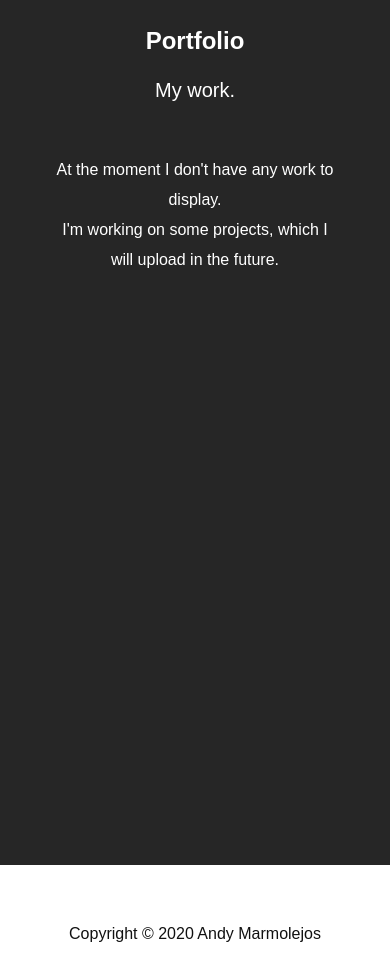
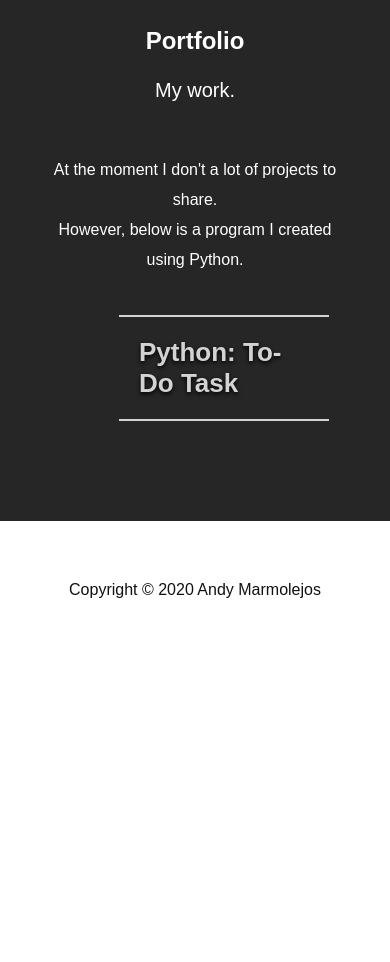
Before and after one commit to andyrm8052/home, a plain HTML site: page software.html in a window 390 px wide. Shown: the part 2200-3162 px from the top of the page. After the commit the page ends 2829 px from the top, so only its background shows below. Drawn offline with Linux system fonts and the light colour scheme.

Commit message:
Software Page Updated
Added a personal project and some css.

```diff
--- a/css/style.css
+++ b/css/style.css
@@ -193,6 +193,7 @@ header.sticky ul li a{
 	display: flex;
 }
 
+
 .blur.active{  /*NEW*/
 	filter: blur(20px);
 	pointer-events: none;
@@ -226,6 +227,18 @@ h5{  /*NEW*/
 	top: 100%;
 	transition: 0.5s;
 	text-align: left;
+}
+
+.softwareText{
+	margin-top: 40px;
+}
+
+.overlay h5{
+	border-color: lightgrey;
+	border-style: solid;
+	border-width: 2px 0px;
+	padding: 20px;
+	font-size: 26px;
 }
 
 .contentBox{
@@ -291,6 +304,13 @@ h5{  /*NEW*/
 	transform: translate(150%, 0);
 }
 
+.content3 .portfolioBox{
+	padding: 0 40px;
+	transition: 0.5s;
+	width: 100%;
+	transform: translate(10%, 0);
+}
+
 .portfolioBox a{
 	text-decoration: none;
 	color: white;
@@ -321,6 +341,13 @@ h5{  /*NEW*/
 	opacity: 1.0;
 }
 
+.portfolio .content3:hover > .portfolioBox{
+	opacity: 1.0;
+}
+
+.portfolio .content3:hover > .portfolioBox:hover{
+	opacity: 0.4;
+}
 
 .content2 .portfolioBox:hover h2 {
 	transform: scale(1.3);
@@ -371,7 +398,7 @@ h5{  /*NEW*/
 .overlay{
 	color: white;
 	text-shadow: 0 2px 4px black;
-	position: absolute;
+	/*position: absolute;  Comment it NEW*/
 	left: 0;
 	right: 0;
 	top: 0;
--- a/software.html
+++ b/software.html
@@ -47,56 +47,25 @@
 
 		</div>
 	</section>
-	<section class="portfolio" id="portfolioLink">
+	<section class="portfolio" class="softwarePort" id="portfolioLink">
 		<div class="heading blur">
 			<h2>Portfolio</h2>
 			<p>My work.</p>
 		</div>
 
-		<p>At the moment I don't have any work to display.<br>
-			I'm working on some projects, which I will upload in the future.</p>
+		<p>At the moment I don't a lot of projects to share.<br>
+			However, below is a program I created using Python.</p>
 
-		<div class="content2 blur">
+		<div class="content3 blur">
 
 			<div class="portfolioBox">
-			<a href="#portfolioLink" class="anchor" onclick="toggle()" id="img-1">
-				<!-- <img> -->
-				<div class="overlay">
-				<h5></h5>
+				<div class="softwareText">
+					<a href="https://github.com/andyrm8052/todoTasks" target="_blank" class="anchor">
+						<div class="overlay">
+							<h5>Python: To-Do Task</h5>
+						</div>
+					</a>
 				</div>
-			</a>
-			</div>
-			<div class="portfolioBox">
-			<a href="#portfolioLink" class="anchor" onclick="toggle()" id="img-2">
-				<!-- <img> -->
-				<div class="overlay">
-				<h5></h5>
-				</div>
-			</a>
-			</div>
-			<div class="portfolioBox">
-			<a href="#portfolioLink" class="anchor" onclick="toggle()" id="img-3">
-				<!-- <img> -->
-				<div class="overlay">
-				<h5></h5>
-				</div>
-			</a>
-			</div>
-			<div class="portfolioBox">
-			<a href="#portfolioLink" class="anchor" onclick="toggle()" id="img-4">
-				<!-- <img> -->
-				<div class="overlay">
-				<h5></h5>
-				</div>
-			</a>
-			</div>
-			<div class="portfolioBox">
-			<a href="#portfolioLink" class="anchor" onclick="toggle()" id="img-5">
-				<!-- <img> -->
-				<div class="overlay">
-				<h5></h5>
-				</div>
-			</a>
 			</div>
 		</div>
 
```
